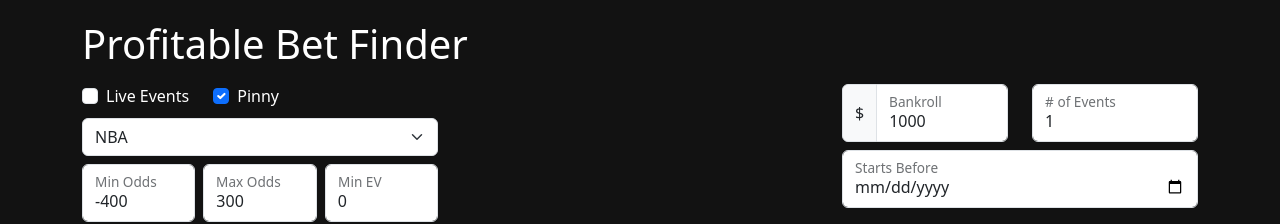
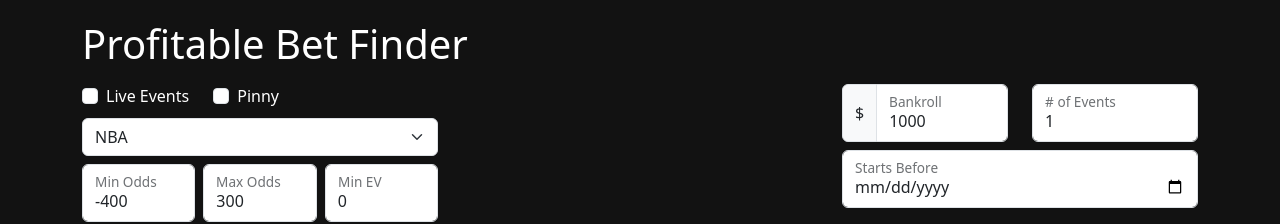
Before and after one commit to mattkeefer/sports-odds-react, a React (Create React App) app: page / in a window 1280 px wide. Shown: the top 224 px of the page. Built offline with nearby package versions, Linux system fonts and the light colour scheme; no server answers.

Commit message:
Devig pinny odds, display as fair

```diff
--- a/src/Components/MarketEntryTitle.tsx
+++ b/src/Components/MarketEntryTitle.tsx
@@ -1,5 +1,3 @@
-import {Badge} from "react-bootstrap";
-
 export default function MarketEntryTitle({marketEntry}: { marketEntry: any }) {
   return (
       <div className="row">
@@ -13,12 +11,6 @@ export default function MarketEntryTitle({marketEntry}: { marketEntry: any }) {
           Avg: {marketEntry.bookOdds > 0 && '+'}{marketEntry.bookOdds}
           {marketEntry.bookOverUnder && `, o/u: ${marketEntry.bookOverUnder}`}
         </div>
-        {marketEntry.pinnyOdds &&
-            <div className="col">
-              Pinny: {marketEntry.pinnyOdds > 0 && '+'}{marketEntry.pinnyOdds}
-              {marketEntry.pinnyOverUnder && `, o/u: ${marketEntry.pinnyOverUnder}`}
-            </div>
-        }
       </div>
   );
 }
--- a/src/Screens/Home.tsx
+++ b/src/Screens/Home.tsx
@@ -19,7 +19,7 @@ export default function Home() {
   const [isSearchComplete, setIsSearchComplete] = useState(false);
   const [error, setError] = useState<Error>();
   const [isLive, setIsLive] = useState(false);
-  const [isPinny, setIsPinny] = useState(true);
+  const [isPinny, setIsPinny] = useState(false);
   const [leagueID, setLeagueID] = useState("NBA");
   const [minOdds, setMinOdds] = useState(-400);
   const [maxOdds, setMaxOdds] = useState(300);
```
